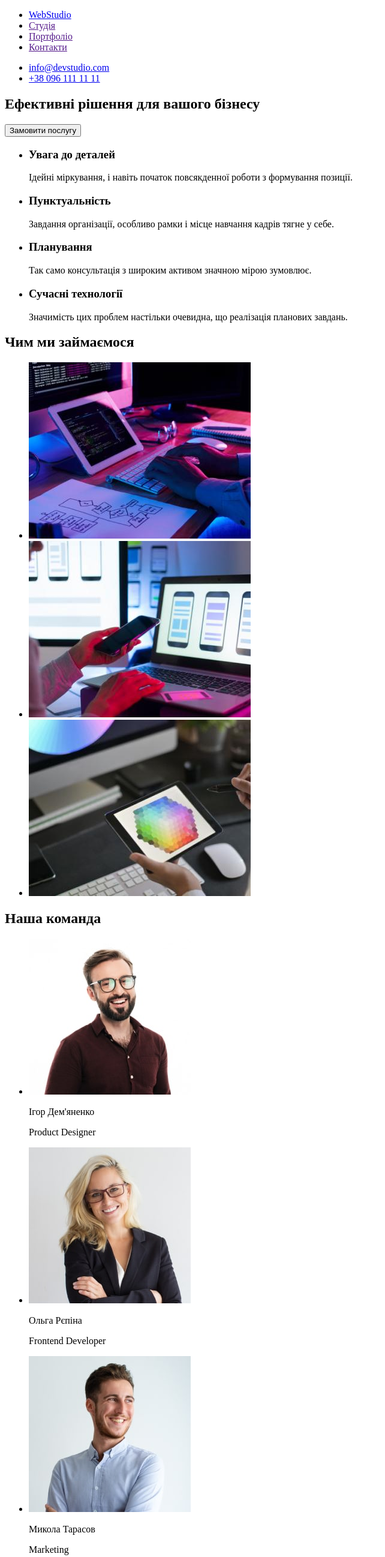
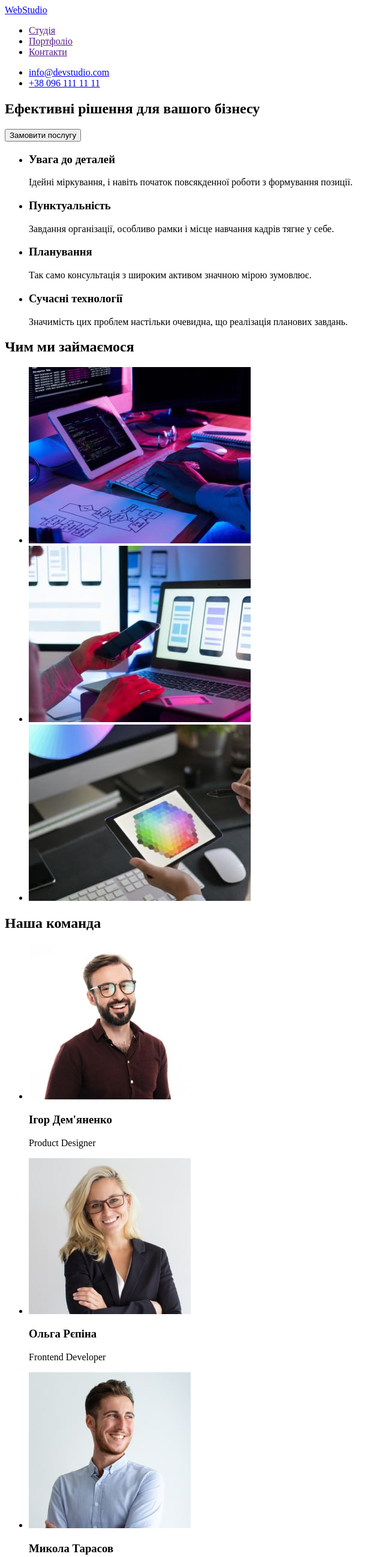
Before and after one commit to zhdima/goit-markup-hw-01, a plain HTML site: page index.html in a window 1280 px wide. Shown: the top 2596 px of the page at 60% size, without its empty margins (0-642 px from the left). Drawn offline with Linux system fonts and the light colour scheme.

Commit message:
Corrections after checking

```diff
--- a/index.html
+++ b/index.html
@@ -11,8 +11,8 @@
     <!-- Header -->
     <header>
       <nav>
+        <a class="nav-logo" href="./index.html" lang="en">WebStudio</a>
         <ul class="nav-list">
-          <li class="nav-item-logo" lang="en"><a href="./index.html">WebStudio</a></li>
           <li><a href="">Студія</a></li>
           <li><a href="">Портфоліо</a></li>
           <li><a href="">Контакти</a></li>
@@ -33,7 +33,7 @@
       </section>
       <!-- Переваги -->
       <section class="advs">
-        <h2 hidden>Наші переваги</h2>
+        <h2 class="advs-h" hidden>Наші переваги</h2>
         <ul class="advs-list">
           <li class="advs-item">
             <h3 class="advs-item-h">Увага до деталей</h3>
@@ -87,7 +87,7 @@
               width="270"
               height="260"
             />
-            <p class="ourteam-name">Ігор Дем'яненко</p>
+            <h3 class="ourteam-name">Ігор Дем'яненко</h3>
             <p class="ourteam-job" lang="en">Product Designer</p>
           </li>
           <li class="ourteam-item">
@@ -97,7 +97,7 @@
               width="270"
               height="260"
             />
-            <p class="ourteam-name">Ольга Рєпіна</p>
+            <h3 class="ourteam-name">Ольга Рєпіна</h3>
             <p class="ourteam-job" lang="en">Frontend Developer</p>
           </li>
           <li class="ourteam-item">
@@ -107,7 +107,7 @@
               width="270"
               height="260"
             />
-            <p class="ourteam-name">Микола Тарасов</p>
+            <h3 class="ourteam-name">Микола Тарасов</h3>
             <p class="ourteam-job" lang="en">Marketing</p>
           </li>
           <li class="ourteam-item">
@@ -117,7 +117,7 @@
               width="270"
               height="260"
             />
-            <p class="ourteam-name">Михайло Єрмаков</p>
+            <h3 class="ourteam-name">Михайло Єрмаков</h3>
             <p class="ourteam-job" lang="en">UI Designer</p>
           </li>
         </ul>
@@ -126,10 +126,10 @@
 
     <!-- Footer -->
     <footer>
+      <a class="contacts-logo" href="./index.html" lang="en">WebStudio</a>
+      <address>
         <ul class="footer-contacts-list">
-        <li class="contacts-item-logo" lang="en"><a href="./index.html">WebStudio</a></li>
           <li>
-          <address>
             <a
               href="https://goo.gl/maps/AcqfuWZzsQ2Tnh1x8"
               target="_blank"
@@ -137,11 +137,11 @@
             >
               м. Київ, пр-т Лесі Українки, 26
             </a>
-          </address>
           </li>
           <li lang="en"><a href="mailto:info@devstudio.com">info@devstudio.com</a></li>
           <li><a href="tel:+380961111111">+38 096 111 11 11</a></li>
         </ul>
+      </address>
     </footer>
   </body>
 </html>
```
Lines whose indentation alone changed are shown as unchanged.
